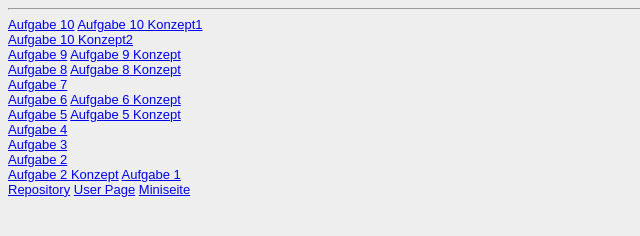
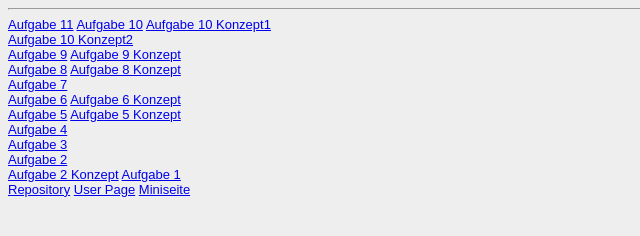
Before and after one commit to hasemama/EiA2, a plain HTML site: page steckbrief/steckbrief.htm in a window 1280 px wide. Shown: the full height of the page, 0-640 px from the left. Drawn offline with Linux system fonts and the light colour scheme.

Commit message:
11.4 in Bearbeitung

```diff
--- a/steckbrief/steckbrief.htm
+++ b/steckbrief/steckbrief.htm
@@ -8,6 +8,7 @@ und diese -->
 
 <!-- Hier bitte die Vorkenntnisse im Bereich Programmierung zu Beginn der Veranstaltung kurz beschreiben! -->
 <hr>
+<a href="https://hasemama.github.io/EiA2_2/Aufgabe10/SendData.html" target="_blank">Aufgabe 11</a>
 <a href="https://hasemama.github.io/EiA2_2/Aufgabe10/main.html" target="_blank">Aufgabe 10</a>
 <a href="https://hasemama.github.io/EiA2_2/Aufgabe10/KonzeptTeil1.jpg" target="_blank">Aufgabe 10 Konzept1</a> <br>
 <a href="https://hasemama.github.io/EiA2_2/Aufgabe10/KonzeptTeil2.jpg" target="_blank">Aufgabe 10 Konzept2</a> <br>
```
Also changed, not shown: Aufgabe 11.txt (added).
